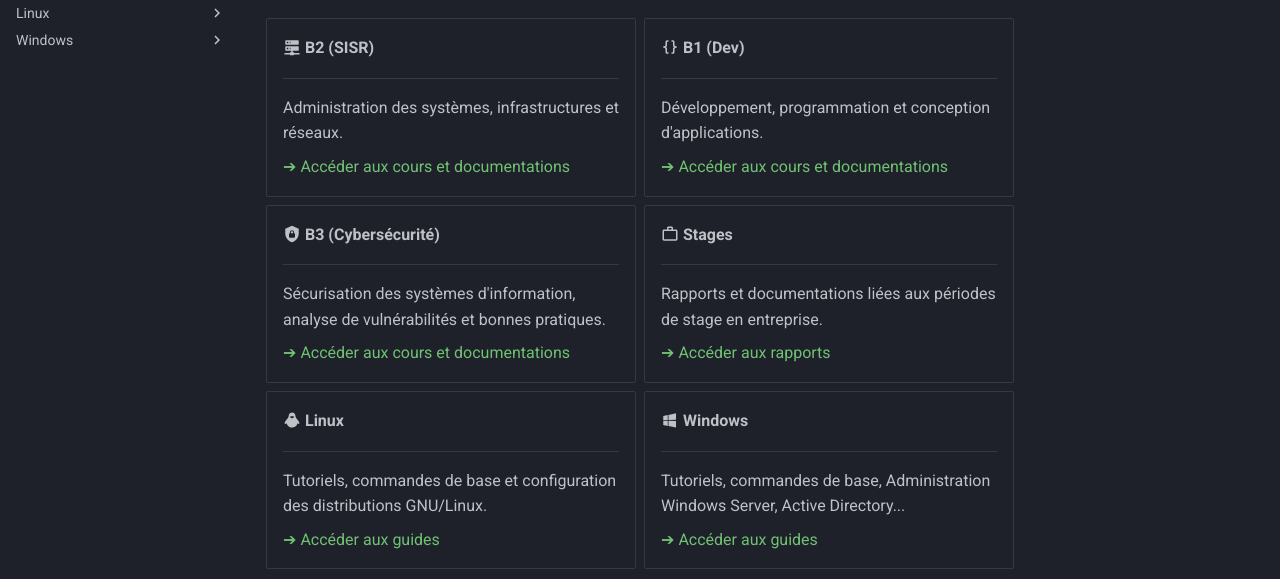
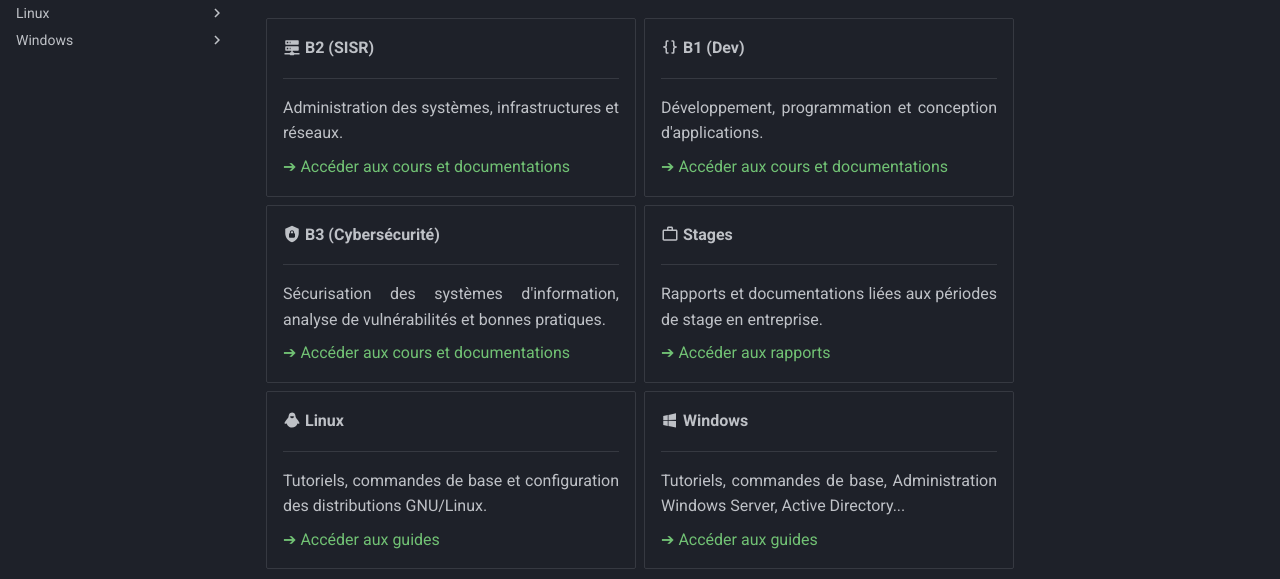
Before and after one commit to Loris-Kuj0/doc-sio, an MkDocs documentation site: the page built from docs/index.md, in a window 1280 px wide. Shown: the part 278-857 px from the top of the page. Built offline with MkDocs 1.6.1 and Material for MkDocs 9.7.7, drawn with Linux system fonts in a browser that asks for light colours; comment, search, counter and statistics services are not loaded.

Commit message:
Justify text

```diff
--- a/docs/stylesheets/extra.css
+++ b/docs/stylesheets/extra.css
@@ -10,3 +10,8 @@
     padding-left: 0.5rem;
     margin-left: -0.5rem;
 }
+
+/* Justifier le texte de tous les paragraphes de la documentation */
+.md-typeset p {
+    text-align: justify;
+}
```
